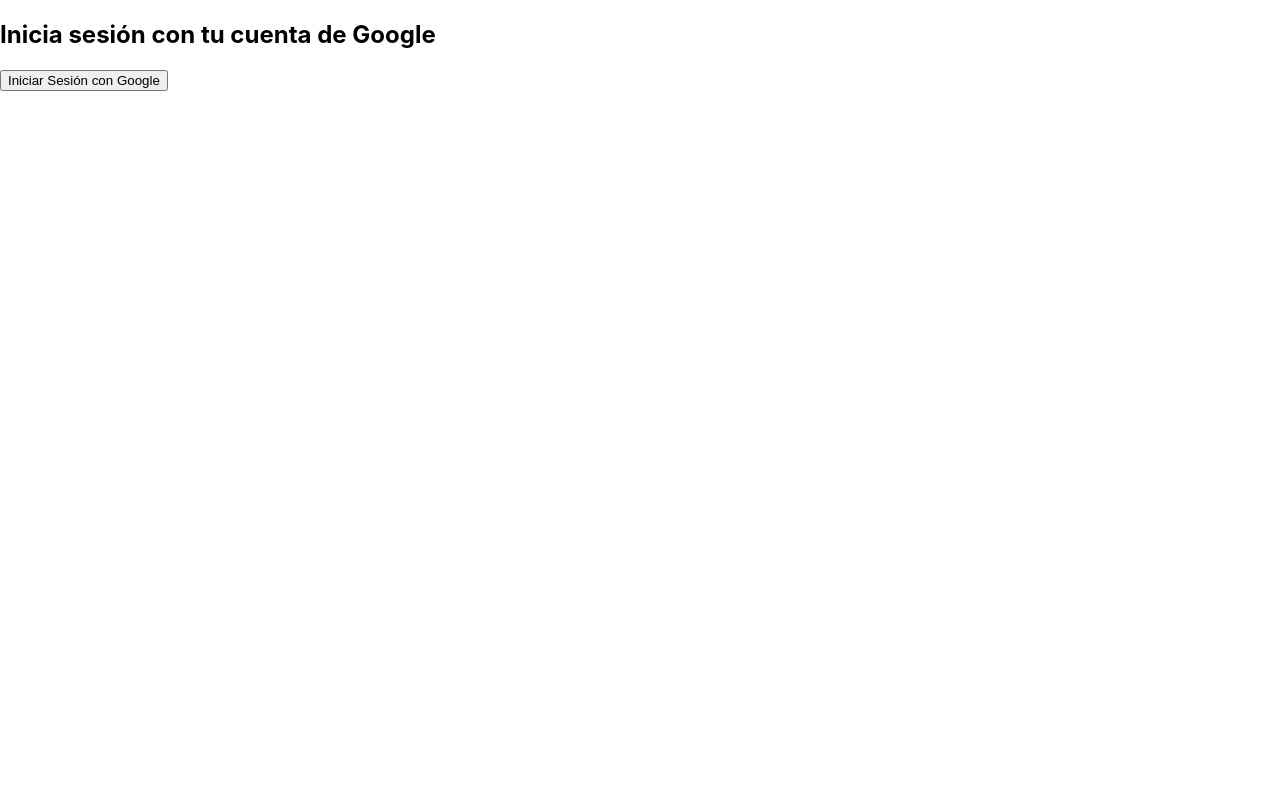
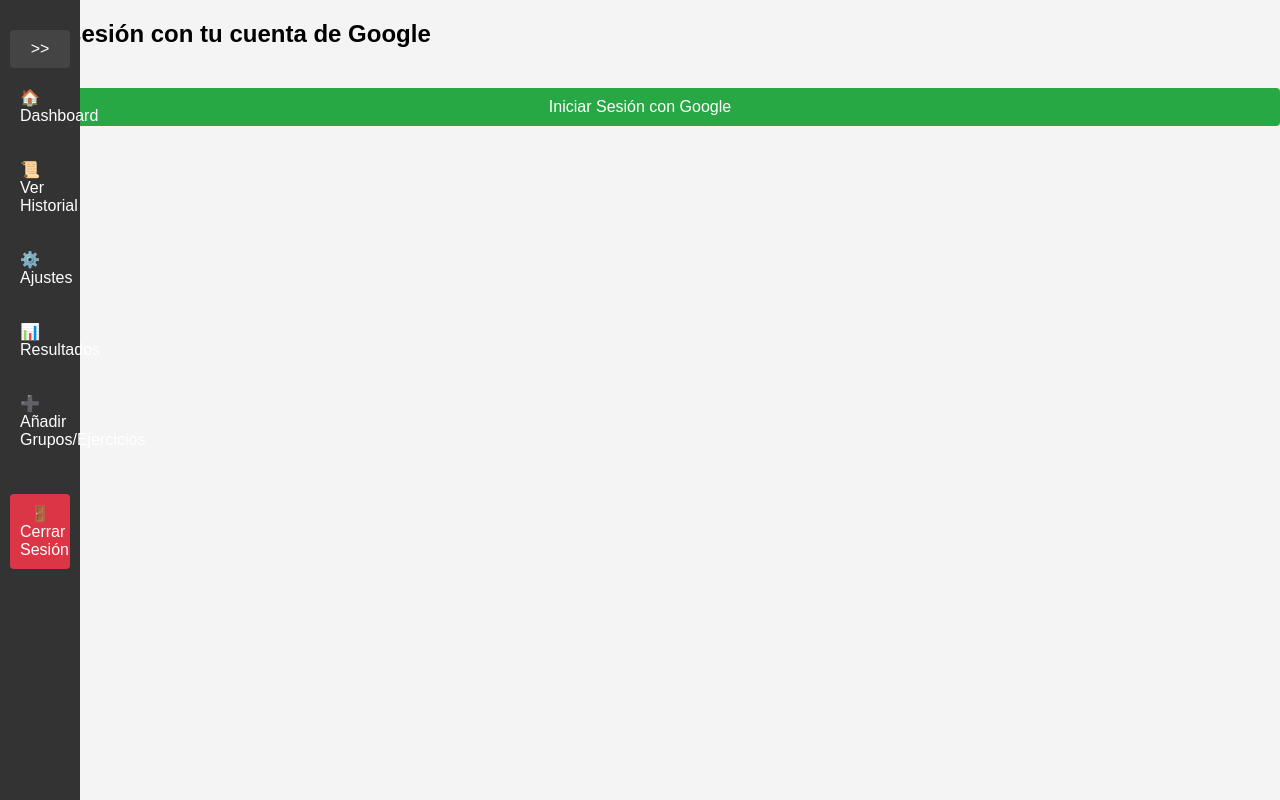
Before and after one commit to Pablog44/apuntargym, a React (Create React App) app: page / in a window 1280 px wide. Built offline with nearby package versions, Linux system fonts and the light colour scheme; no server answers.

Commit message:
barra lateral cutre algo de estilo
-stilos
-barra lateral cutre

```diff
--- a/src/App.css
+++ b/src/App.css
@@ -12,6 +12,42 @@
     animation: App-logo-spin infinite 20s linear;
   }
 }
+/* src/styles.css */
+body {
+        font-family: Arial, sans-serif;
+        margin: 0;
+        padding: 0;
+        background-color: #f4f4f4;
+    }
+
+    .login-container, header, main {
+        display: flex;
+        flex-direction: column;
+        align-items: center;
+        justify-content: center;
+        padding: 20px;
+    }
+
+    button {
+        padding: 10px 20px;
+        margin-top: 20px;
+        cursor: pointer;
+        background-color: #007bff;
+        color: white;
+        border: none;
+        border-radius: 5px;
+        transition: background-color 0.3s;
+    }
+
+    button:hover {
+        background-color: #0056b3;
+    }
+
+    select {
+        padding: 10px;
+        margin-top: 20px;
+        border-radius: 5px;
+    }
 
 .App-header {
   background-color: #282c34;
--- a/src/App.js
+++ b/src/App.js
@@ -3,14 +3,21 @@
 import { BrowserRouter as Router, Routes, Route } from 'react-router-dom';
 import Login from './components/Login';
 import Dashboard from './components/Dashboard';
+import Sidebar from './components/Sidebar';
+import './Styles.css'; // Asegúrate de que los estilos generales estén importados
 
 function App() {
   return (
-    <Router>
-      <Routes>
-        <Route path="/" element={<Login />} />
-        <Route path="/dashboard" element={<Dashboard />} />
-      </Routes>
+    <Router basename={process.env.PUBLIC_URL}>
+      <div className="app-container">
+        <Sidebar />
+        <div className="main-content">
+          <Routes>
+            <Route path="/" element={<Login />} />
+            <Route path="/dashboard" element={<Dashboard />} />
+          </Routes>
+        </div>
+      </div>
     </Router>
   );
 }
--- a/src/Styles.css
+++ b/src/Styles.css
@@ -1,4 +1,6 @@
 /* src/styles.css */
+
+/* Estilo general */
 body {
         font-family: Arial, sans-serif;
         margin: 0;
@@ -6,31 +8,56 @@
         background-color: #f4f4f4;
     }
 
-    .login-container, header, main {
-        display: flex;
-        flex-direction: column;
-        align-items: center;
-        justify-content: center;
+    /* Estilo del contenedor del Dashboard */
+    .form-container {
+        max-width: 600px;
+        margin: 20px auto;
         padding: 20px;
+        background-color: white;
+        border-radius: 8px;
+        box-shadow: 0 2px 8px rgba(0, 0, 0, 0.1);
     }
 
+    /* Estilo de los campos de formulario */
+    .form-container label {
+        display: block;
+        margin-top: 15px;
+        font-weight: bold;
+    }
+
+    .form-container input,
+    .form-container select {
+        width: 100%;
+        padding: 8px;
+        margin-top: 5px;
+        border: 1px solid #ddd;
+        border-radius: 4px;
+    }
+
+    /* Estilo del botón */
     button {
-        padding: 10px 20px;
         margin-top: 20px;
-        cursor: pointer;
-        background-color: #007bff;
+        padding: 10px;
+        width: 100%;
+        background-color: #28a745;
         color: white;
         border: none;
-        border-radius: 5px;
-        transition: background-color 0.3s;
+        border-radius: 4px;
+        cursor: pointer;
+        font-size: 16px;
     }
 
     button:hover {
-        background-color: #0056b3;
+        background-color: #218838;
     }
 
-    select {
-        padding: 10px;
-        margin-top: 20px;
-        border-radius: 5px;
+    /* Estilo adicional para dispositivos móviles */
+    @media (max-width: 600px) {
+        .form-container {
+        padding: 15px;
+        }
+
+        button {
+        font-size: 14px;
+        }
     }
--- a/src/components/Dashboard.js
+++ b/src/components/Dashboard.js
@@ -1,54 +1,125 @@
 // src/components/Dashboard.js
-import React, { useEffect, useState } from 'react';
+import React, { useState, useEffect } from 'react';
 import { auth, db } from '../firebase';
-import { onAuthStateChanged, signOut } from 'firebase/auth';
-import { collection, getDocs } from 'firebase/firestore';
+import { collection, getDocs, doc, getDoc, setDoc, addDoc } from 'firebase/firestore';
+import { onAuthStateChanged } from 'firebase/auth';
 import { useNavigate } from 'react-router-dom';
+import '../Styles.css';
 
 function Dashboard() {
     const [muscleGroups, setMuscleGroups] = useState([]);
+    const [exercises, setExercises] = useState([]);
+    const [selectedMuscleGroup, setSelectedMuscleGroup] = useState('');
+    const [selectedExercise, setSelectedExercise] = useState('');
+    const [weight, setWeight] = useState('');
+    const [repetitions, setRepetitions] = useState('');
+    const [exerciseDate, setExerciseDate] = useState('');
+    const [currentUser, setCurrentUser] = useState(null);
     const navigate = useNavigate();
 
     useEffect(() => {
+        const fetchData = async () => {
         onAuthStateChanged(auth, (user) => {
-        if (!user) {
+            if (!user) {
             navigate('/');
-        }
+            } else {
+            setCurrentUser(user);
+            loadMuscleGroups(); // Aquí se llama la función definida globalmente
+            }
         });
-
-        const fetchMuscleGroups = async () => {
-        const querySnapshot = await getDocs(collection(db, 'muscleGroups'));
-        setMuscleGroups(querySnapshot.docs.map(doc => doc.id));
         };
 
-        fetchMuscleGroups();
+        fetchData();
     }, [navigate]);
 
-    const handleLogout = () => {
-        signOut(auth).then(() => {
-        navigate('/');
+    const loadMuscleGroups = async () => {
+        const muscleGroupsRef = collection(db, 'muscleGroups');
+        const snapshot = await getDocs(muscleGroupsRef);
+
+        if (snapshot.empty) {
+        await initializeDefaultMuscleGroups();
+        }
+
+        const groups = snapshot.docs.map(doc => doc.id);
+        setMuscleGroups(groups);
+    };
+
+    const initializeDefaultMuscleGroups = async () => {
+        const defaultGroups = {
+        Pecho: ['Press Banca', 'Press Inclinado', 'Aperturas'],
+        Espalda: ['Dominadas', 'Remo con Barra', 'Jalón al Pecho'],
+        Brazos: ['Curl con Barra', 'Tríceps Fondo', 'Martillo'],
+        Piernas: ['Sentadilla', 'Prensa', 'Peso Muerto'],
+        Hombros: ['Press Militar', 'Elevaciones Laterales', 'Pájaro'],
+        };
+
+        for (const [group, exercises] of Object.entries(defaultGroups)) {
+        await setDoc(doc(db, 'muscleGroups', group), { exercises });
+        }
+
+        // Recarga los grupos musculares después de inicializarlos
+        loadMuscleGroups();
+    };
+
+    const handleMuscleGroupChange = (e) => {
+        setSelectedMuscleGroup(e.target.value);
+        loadExercises(e.target.value);
+    };
+
+    const loadExercises = async (muscleGroup) => {
+        const docRef = doc(db, 'muscleGroups', muscleGroup);
+        const docSnap = await getDoc(docRef);
+
+        if (docSnap.exists()) {
+        const data = docSnap.data();
+        setExercises(data.exercises || []);
+        } else {
+        console.log(`No se encontraron ejercicios para el grupo muscular: ${muscleGroup}`);
+        }
+    };
+
+    const handleSaveExercise = async () => {
+        if (currentUser && selectedMuscleGroup && selectedExercise && weight && repetitions && exerciseDate) {
+        await addDoc(collection(db, 'exerciseRecords'), {
+            userId: currentUser.uid,
+            muscleGroup: selectedMuscleGroup,
+            exercise: selectedExercise,
+            weight: Number(weight),
+            repetitions: Number(repetitions),
+            dateTime: new Date(exerciseDate).toISOString(),
         });
+        alert('Ejercicio guardado correctamente');
+        } else {
+        alert('Por favor, completa todos los campos.');
+        }
     };
 
     return (
         <div>
-        <header>
-            <h1>Registro de Ejercicios</h1>
-            <button onClick={handleLogout}>Cerrar Sesión</button>
-        </header>
-        <main>
-            <section>
-            <h2>Selecciona un Grupo Muscular</h2>
-            <select>
-                {muscleGroups.map(group => (
-                <option key={group} value={group}>
-                    {group}
-                </option>
-                ))}
+        <h1>Registro de Ejercicios</h1>
+        <div className="form-container">
+            <label htmlFor="muscle-group">Grupo Muscular:</label>
+            <select id="muscle-group" value={selectedMuscleGroup} onChange={handleMuscleGroupChange}>
+            <option value="">Selecciona un grupo muscular</option>
+            {muscleGroups.map(group => (
+                <option key={group} value={group}>{group}</option>
+            ))}
             </select>
-            </section>
-            {/* Aquí podrías añadir más lógica para manejar el resto de la funcionalidad */}
-        </main>
+            <label htmlFor="exercise">Ejercicio:</label>
+            <select id="exercise" value={selectedExercise} onChange={(e) => setSelectedExercise(e.target.value)}>
+            <option value="">Selecciona un ejercicio</option>
+            {exercises.map(exercise => (
+                <option key={exercise} value={exercise}>{exercise}</option>
+            ))}
+            </select>
+            <label htmlFor="weight">Peso (kg):</label>
+            <input type="number" id="weight" value={weight} onChange={(e) => setWeight(e.target.value)} />
+            <label htmlFor="repetitions">Repeticiones:</label>
+            <input type="number" id="repetitions" value={repetitions} onChange={(e) => setRepetitions(e.target.value)} />
+            <label htmlFor="exercise-date">Fecha:</label>
+            <input type="datetime-local" id="exercise-date" value={exerciseDate} onChange={(e) => setExerciseDate(e.target.value)} />
+            <button onClick={handleSaveExercise}>Guardar Ejercicio</button>
+        </div>
         </div>
     );
     }
--- /dev/null
+++ b/src/components/Sidebar.css
@@ -0,0 +1,68 @@
+/* src/components/Sidebar.css */
+
+.sidebar {
+        width: 60px;
+        background-color: #333;
+        color: white;
+        height: 100vh;
+        position: fixed;
+        top: 0;
+        left: 0;
+        padding: 10px;
+        transition: width 0.3s ease;
+    }
+
+    .sidebar.expanded {
+        width: 200px;
+    }
+
+    .sidebar .toggle-button {
+        background-color: #444;
+        border: none;
+        color: white;
+        padding: 10px;
+        cursor: pointer;
+        width: 100%;
+        margin-bottom: 10px;
+    }
+
+    .sidebar .sidebar-nav {
+        display: flex;
+        flex-direction: column;
+        gap: 15px;
+    }
+
+    .sidebar .sidebar-nav a {
+        text-decoration: none;
+        color: white;
+        padding: 10px;
+        border-radius: 4px;
+        transition: background-color 0.2s ease;
+    }
+
+    .sidebar .sidebar-nav a:hover {
+        background-color: #555;
+    }
+
+    .sidebar .sidebar-nav button {
+        background-color: #dc3545;
+        border: none;
+        padding: 10px;
+        color: white;
+        cursor: pointer;
+        border-radius: 4px;
+    }
+
+    .sidebar .sidebar-nav button:hover {
+        background-color: #c82333;
+    }
+
+    @media (max-width: 768px) {
+        .sidebar {
+        width: 60px;
+        }
+
+        .sidebar.expanded {
+        width: 60px;
+        }
+    }
--- /dev/null
+++ b/src/components/Sidebar.js
@@ -0,0 +1,30 @@
+// src/components/Sidebar.js
+import React, { useState } from 'react';
+import { Link } from 'react-router-dom';
+import './Sidebar.css'; // Estilo para la barra lateral
+
+const Sidebar = () => {
+    const [isExpanded, setIsExpanded] = useState(false);
+
+    const toggleSidebar = () => {
+        setIsExpanded(!isExpanded);
+    };
+
+    return (
+        <div className={isExpanded ? "sidebar expanded" : "sidebar"}>
+        <button className="toggle-button" onClick={toggleSidebar}>
+            {isExpanded ? "<<" : ">>"}
+        </button>
+        <nav className="sidebar-nav">
+            <Link to="/dashboard">🏠 Dashboard</Link>
+            <Link to="/historial">📜 Ver Historial</Link>
+            <Link to="/ajustes">⚙️ Ajustes</Link>
+            <Link to="/resultados">📊 Resultados</Link>
+            <Link to="/nuevo">➕ Añadir Grupos/Ejercicios</Link>
+            <button onClick={() => alert('Cerrar sesión')}>🚪 Cerrar Sesión</button>
+        </nav>
+        </div>
+    );
+    };
+
+export default Sidebar;
```
